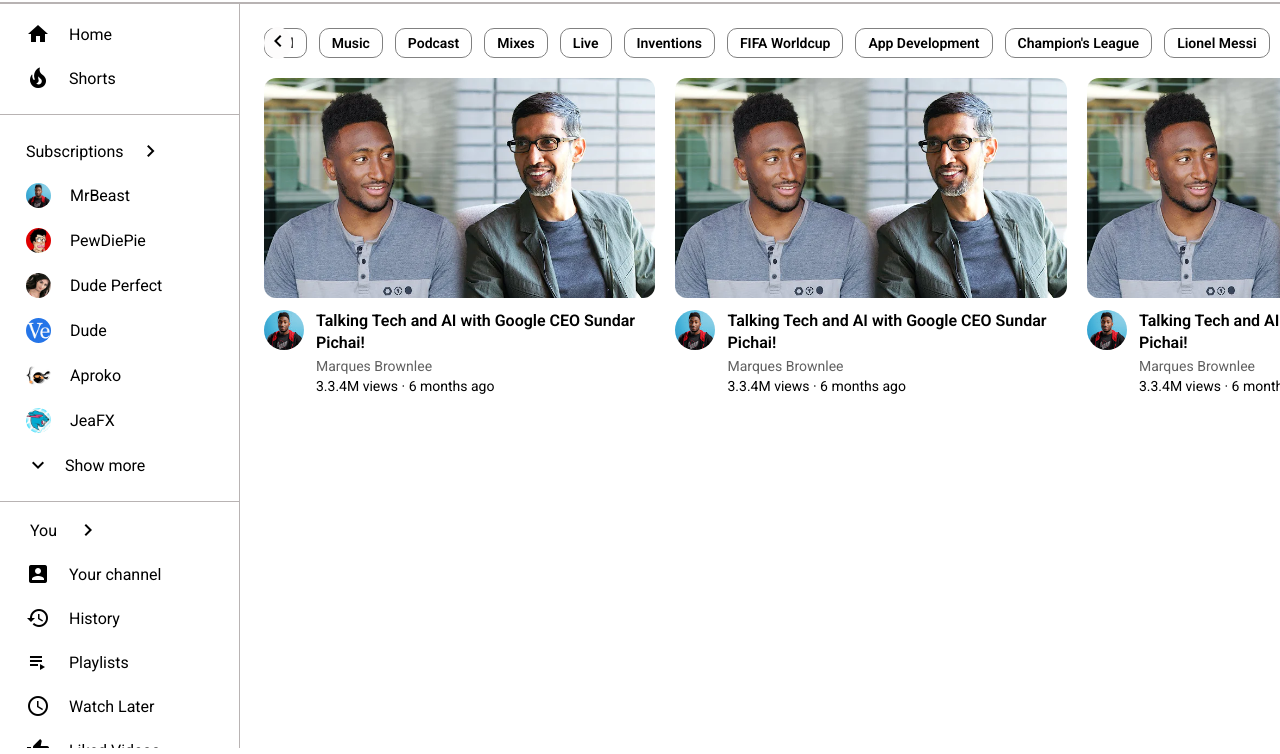
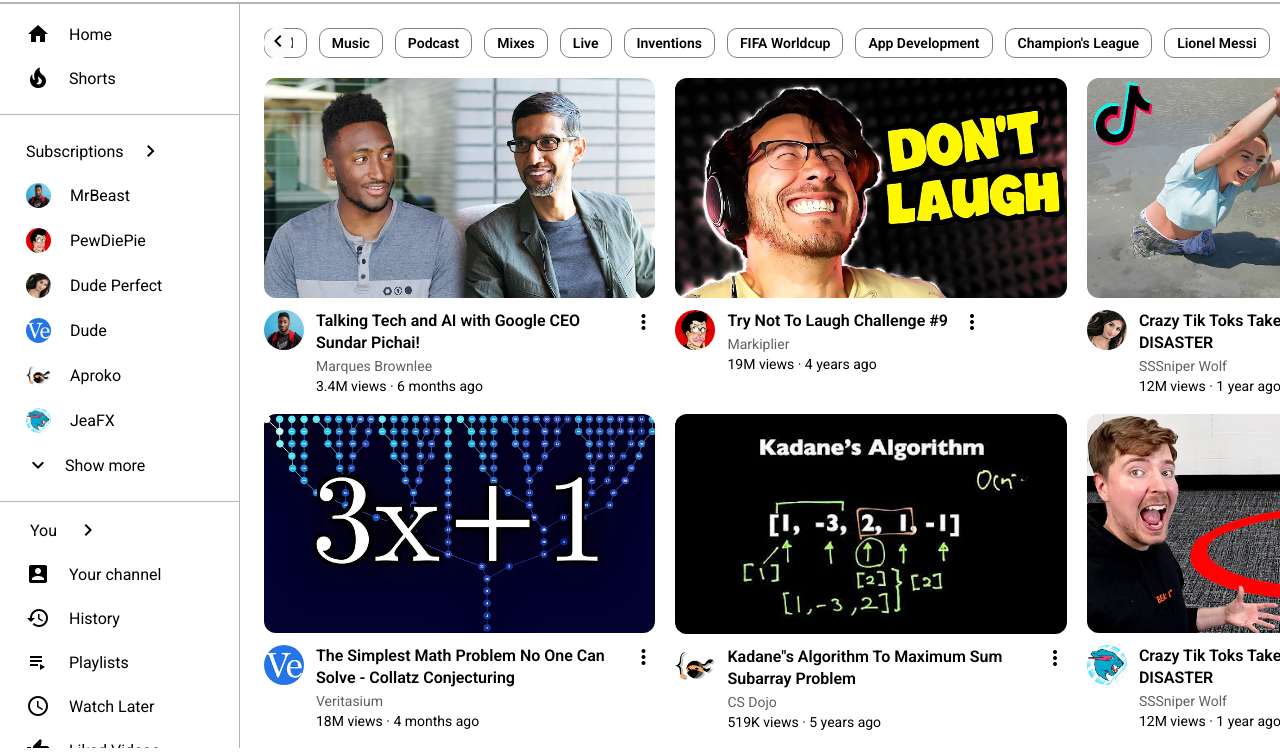
Before and after one commit to DannieBest/Youtube-clone, a plain HTML site: page index.html in a window 1280 px wide. Shown: the part 52-806 px from the top of the page. Drawn offline with Linux system fonts and the light colour scheme.

Commit message:
styling the video grid

```diff
--- a/css/video-grid.css
+++ b/css/video-grid.css
@@ -1,13 +1,17 @@
 .video-grid {
   display: grid;
-  grid-template-columns: repeat(3, 1fr);
+  grid-template-columns: repeat(auto-fill, minmax(300px, 1fr));
   gap: 20px;
 }
 
 .video-card {
   display: block;
   width: 100%;
-  margin-top: 20px;
+  cursor: pointer;
+}
+
+.video-card:hover {
+  background-color: var(--hover-color);
 }
 
 .video-card__thumbnail {
@@ -34,11 +38,12 @@
 
 .video-card__avatar img {
   height: 40px;
-  width: auto;
+  width: 40px;
+  object-fit: cover;
   border-radius: 50%;
 }
 
-.video-card__meta {
+.video-card__details {
   display: flex;
   flex-direction: column;
   gap: 4px;
--- a/css/video-tag.css
+++ b/css/video-tag.css
@@ -15,7 +15,7 @@
   scroll-behavior: smooth;
   overflow-x: auto;
   white-space: nowrap;
-
+  padding-bottom: 20px;
 }
 
 .video-tag__button {
@@ -37,7 +37,7 @@
   border: none;
   background-color: #fdfcfc;
   padding: 2px;
-  top:50%;
+  top: 30%;
   transform:translateY(-50%);
   z-index:10;
 }
--- a/index.html
+++ b/index.html
@@ -211,6 +211,7 @@
       </aside>
       <!-- main content -->
       <main>
+        <content>
           <section class="video-tag">
             <button class="video-tag__scroll left">
               <i class="material-icons">keyboard_arrow_left</i>
@@ -260,50 +261,139 @@
           <section class="video-grid">
             <article class="video-card">
               <div class="video-card__thumbnail">
+                <a href="#">
                   <img src="src/assets/video-pics/thumbnail-1.webp" alt="video-pic" />
+                </a>
               </div>
               <div class="video-card__info">
                 <div class="video-card__avatar">
+                  <a href="#">
                     <img src="src/assets/channel-pics/channel-1.jpeg" alt="channel-pic" />
+                  </a>
                 </div>
-              <div class="video-card__meta">
-                <h3 class="video-card__title">Talking Tech and AI with Google CEO Sundar Pichai!</h3>
+                <div class="video-card__details">
+                  <h3 class="video-card__title">Talking Tech and AI with Google CEO Sundar Pichai!
+                  </h3>
                   <a class="video-card__author" href="#">Marques Brownlee</a>
-                <p class="video-card__stats">3.3.4M views &#183; 6 months ago</p>
+                  <p class="video-card__stats">3.4M views &#183; 6 months ago</p>
+                </div>
+                <div class="video-card__menu">
+                  <i class="material-icons">more_vert</i>
                 </div>
               </div>
             </article>
             <article class="video-card">
               <div class="video-card__thumbnail">
-              <img src="src/assets/video-pics/thumbnail-1.webp" alt="video-pic" />
+                <a href="#">
+                  <img src="src/assets/video-pics/thumbnail-2.webp" alt="video-pic" />
+                </a>
               </div>
               <div class="video-card__info">
                 <div class="video-card__avatar">
-                <img src="src/assets/channel-pics/channel-1.jpeg" alt="channel-pic" />
+                  <a href="#">
+                    <img src="src/assets/channel-pics/channel-2.jpeg" alt="channel-pic" />
+                  </a>
                 </div>
-              <div class="video-card__meta">
-                <h3 class="video-card__title">Talking Tech and AI with Google CEO Sundar Pichai!</h3>
-                <a class="video-card__author" href="#">Marques Brownlee</a>
-                <p class="video-card__stats">3.3.4M views &#183; 6 months ago</p>
+                <div class="video-card__details">
+                  <h3 class="video-card__title">Try Not To Laugh Challenge #9</h3>
+                  <a class="video-card__author" href="#">Markiplier</a>
+                  <p class="video-card__stats">19M views &#183; 4 years ago</p>
+                </div>
+                <div class="video-card__menu">
+                  <i class="material-icons">more_vert</i>
                 </div>
               </div>
             </article>
             <article class="video-card">
               <div class="video-card__thumbnail">
-              <img src="src/assets/video-pics/thumbnail-1.webp" alt="video-pic" />
+                <a href="#">
+                  <img src="src/assets/video-pics/thumbnail-3.webp" alt="video-pic" />
+                </a>
               </div>
               <div class="video-card__info">
                 <div class="video-card__avatar">
-                <img src="src/assets/channel-pics/channel-1.jpeg" alt="channel-pic" />
+                  <a href="#">
+                    <img src="src/assets/channel-pics/channel-3.jpeg" alt="channel-pic" />
+                  </a>
                 </div>
-              <div class="video-card__meta">
-                <h3 class="video-card__title">Talking Tech and AI with Google CEO Sundar Pichai!</h3>
-                <a class="video-card__author" href="#">Marques Brownlee</a>
-                <p class="video-card__stats">3.3.4M views &#183; 6 months ago</p>
+                <div class="video-card__details">
+                  <h3 class="video-card__title">Crazy Tik Toks Taken Moments Before DISASTER</h3>
+                  <a class="video-card__author" href="#">SSSniper Wolf</a>
+                  <p class="video-card__stats">12M views &#183; 1 year ago</p>
+                </div>
+                <div class="video-card__menu">
+                  <i class="material-icons">more_vert</i>
+                </div>
+              </div>
+            </article>
+            <article class="video-card">
+              <div class="video-card__thumbnail">
+                <a href="#">
+                  <img src="src/assets/video-pics/thumbnail-4.webp" alt="video-pic" />
+                </a>
+              </div>
+              <div class="video-card__info">
+                <div class="video-card__avatar">
+                  <a href="#">
+                    <img src="src/assets/channel-pics/channel-4.jpeg" alt="channel-pic" />
+                  </a>
+                </div>
+                <div class="video-card__details">
+                  <h3 class="video-card__title">The Simplest Math Problem No One Can Solve - Collatz Conjecturing</h3>
+                  <a class="video-card__author" href="#">Veritasium</a>
+                  <p class="video-card__stats">18M views &#183; 4 months ago</p>
+                </div>
+                <div class="video-card__menu">
+                  <i class="material-icons">more_vert</i>
+                </div>
+              </div>
+            </article>
+            <article class="video-card">
+              <div class="video-card__thumbnail">
+                <a href="#">
+                  <img src="src/assets/video-pics/thumbnail-5.webp" alt="video-pic" />
+                </a>
+              </div>
+              <div class="video-card__info">
+                <div class="video-card__avatar">
+                  <a href="#">
+                    <img src="src/assets/channel-pics/channel-5.jpeg" alt="channel-pic" />
+                  </a>
+                </div>
+                <div class="video-card__details">
+                  <h3 class="video-card__title">Kadane"s Algorithm To Maximum Sum Subarray Problem</h3>
+                  <a class="video-card__author" href="#">CS Dojo</a>
+                  <p class="video-card__stats">519K views &#183; 5 years ago</p>
+                </div>
+                <div class="video-card__menu">
+                  <i class="material-icons">more_vert</i>
+                </div>
+              </div>
+            </article>
+            <article class="video-card">
+              <div class="video-card__thumbnail">
+                <a href="#">
+                  <img src="src/assets/video-pics/thumbnail-6.webp" alt="video-pic" />
+                </a>
+              </div>
+              <div class="video-card__info">
+                <div class="video-card__avatar">
+                  <a href="#">
+                    <img src="src/assets/channel-pics/channel-6.jpeg" alt="channel-pic" />
+                  </a>
+                </div>
+                <div class="video-card__details">
+                  <h3 class="video-card__title">Crazy Tik Toks Taken Moments Before DISASTER</h3>
+                  <a class="video-card__author" href="#">SSSniper Wolf</a>
+                  <p class="video-card__stats">12M views &#183; 1 year ago</p>
+                </div>
+                <div class="video-card__menu">
+                  <i class="material-icons">more_vert</i>
                 </div>
               </div>
             </article>
           </section>
+        </content>
       </main>
     </div>
   </body>
```
Lines whose indentation alone changed are shown as unchanged.
